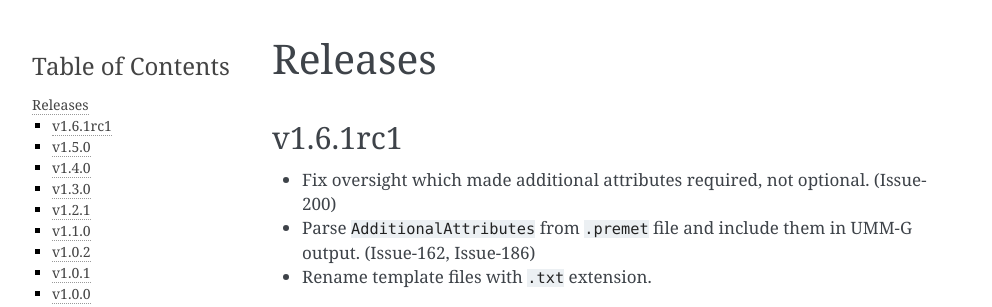
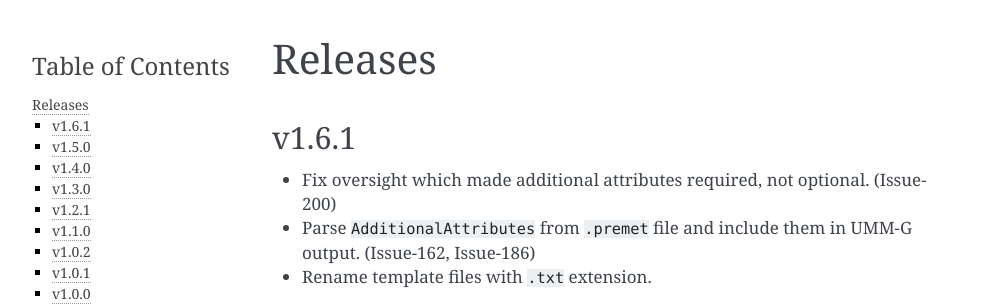
Before and after one commit to nsidc/granule-metgen, a Sphinx documentation site: the page built from docs/source/releases.rst, in a window 1280 px wide. Shown: the top 307 px of the page, without its empty margins (148-1140 px from the left). Built offline with Sphinx 7.4.7, drawn with Linux system fonts in a browser that asks for light colours.

Commit message:
Bump version: 1.6.1rc1 → 1.6.1

```diff
--- a/CHANGELOG.md
+++ b/CHANGELOG.md
@@ -1,4 +1,4 @@
-## v1.6.1rc1
+## v1.6.1
 
 * Fix oversight which made additional attributes required, not optional.
   (Issue-200)
--- a/docs/source/conf.py
+++ b/docs/source/conf.py
@@ -6,8 +6,8 @@
 project = "MetGenC"
 copyright = "2024, NSIDC"
 author = "National Snow and Ice Data Center"
-release = "v1.6.1rc1"
-version = "v1.6.1rc1"
+release = "v1.6.1"
+version = "v1.6.1"
 
 extensions = [
     "myst_parser",
--- a/pyproject.toml
+++ b/pyproject.toml
@@ -1,6 +1,6 @@
 [tool.poetry]
 name = "nsidc-metgenc"
-version = "1.6.1rc1"
+version = "1.6.1"
 description = "The nsidc-metgenc package enables data producers as well as Operations staff managing the data ingest workflow to create metadata files conforming to NASA's Common Metadata Repository UMM-G specification."
 authors = ["National Snow and Ice Data Center (NSIDC) <nsidc@nsidc.org>"]
 readme = "README.md"
@@ -39,7 +39,7 @@
 myst-parser = "^4.0.0"
 
 [tool.bumpversion]
-current_version = "1.6.1rc1"
+current_version = "1.6.1"
 parse = """(?x)
     (?P<major>0|[1-9]\\d*)\\.
     (?P<minor>0|[1-9]\\d*)\\.
```
Also changed, not shown: 1 other file.
